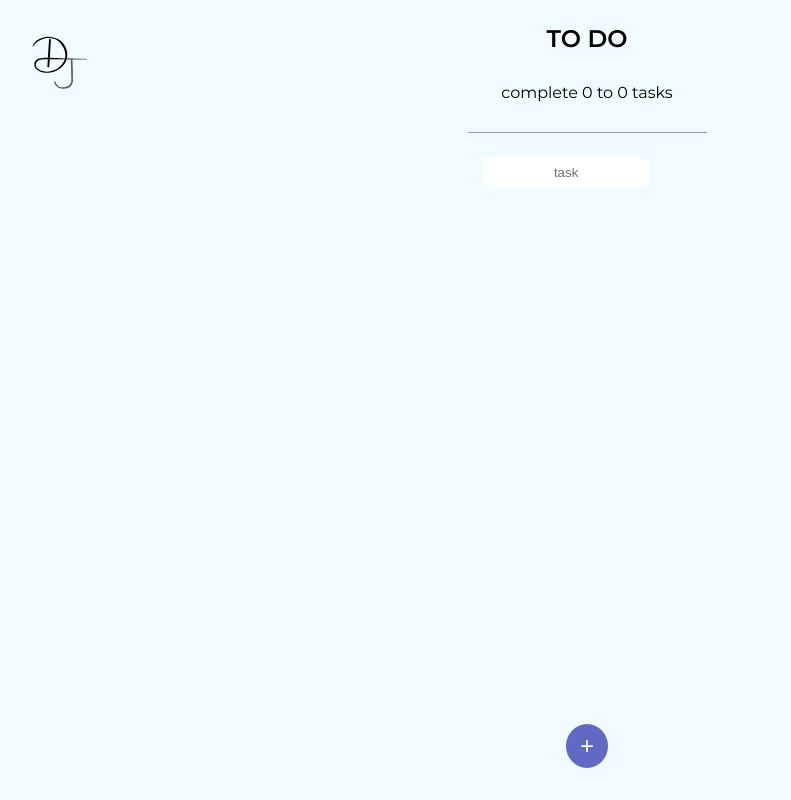
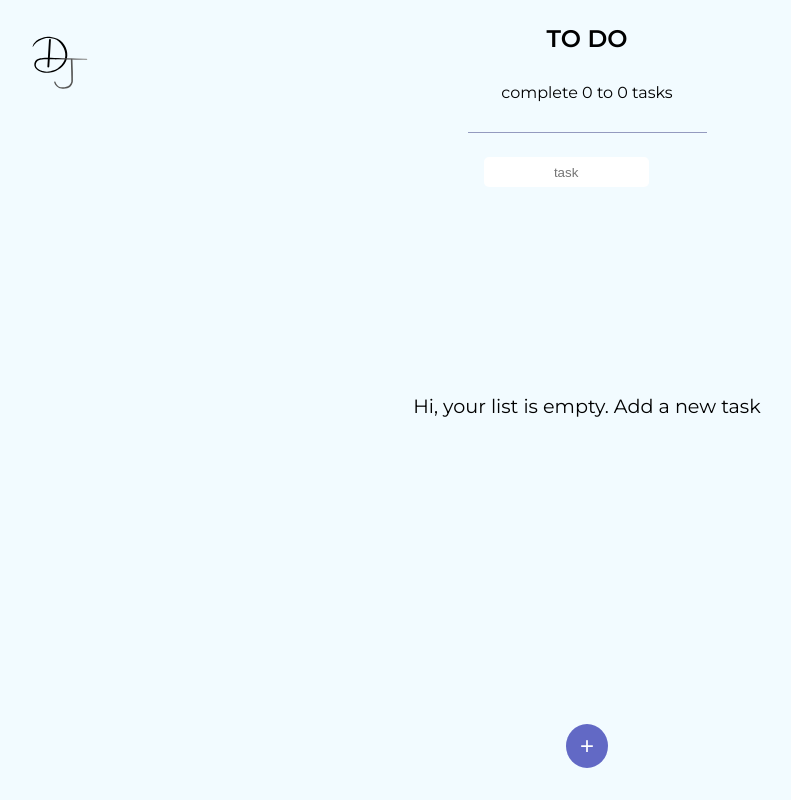
Before and after one commit to DannyJacome30/to-do-app, a React (Create React App) app: page / in a window 1280 px wide. Shown: the whole page, without its empty margins (53-844 px from the left). Built offline with nearby package versions, Linux system fonts and the light colour scheme.

Commit message:
Arregla empty search results con render props. Se modifica app.js, el componente To do list y se crea el componente to do empty search result

```diff
--- a/src/components/App/App.js
+++ b/src/components/App/App.js
@@ -10,6 +10,7 @@ import { ToDoForm } from '../ToDoForm/index.js';
 import { ToDoError } from '../ToDoError/index.js';
 import { ToDoLoading } from '../ToDoLoading/index.js';
 import { ToDoEmpty } from '../ToDoEmpty/index.js';
+import { ToDoEmptySearchResult } from '../ToDoEmptySearchResult/index.js';
 import { ToDoHeader } from '../ToDoHeader/index.js';
 
 
@@ -43,9 +44,11 @@ function App() {
         error={error}
         loading = {loading}
         searchedTodos={searchedTodos}
+        totalToDos = {totalToDos}
         onError = {()=><ToDoError/>}
         onLoading = {()=><ToDoLoading/>}
         onEmpty = {()=><ToDoEmpty/>}
+        onEmptySearchResults = {() => <ToDoEmptySearchResult searchValue={searchValue} /> }
         render = {todo => (
           <ToDoItem
             key={todo.text}
--- /dev/null
+++ b/src/components/ToDoEmptySearchResult/ToDoEmptySearchResult.css
@@ -0,0 +1,9 @@
+.text__empty-search-results{
+    display: flex;
+    justify-content: center;
+    text-align: center;
+    font-size: larger;
+    font-weight: medium;
+    height: 50vh;
+    align-items: center;
+}
--- /dev/null
+++ b/src/components/ToDoEmptySearchResult/index.js
@@ -0,0 +1,10 @@
+import React from "react";
+import './ToDoEmptySearchResult.css'
+
+function ToDoEmptySearchResult({searchValue}){
+    return(
+        <p className="text__empty-search-results">Sorry, We couldn't find any results to "{searchValue}" </p>
+    )
+}
+
+export {ToDoEmptySearchResult}
--- a/src/components/ToDoList/index.js
+++ b/src/components/ToDoList/index.js
@@ -7,8 +7,8 @@ function ToDoList(props){
         <section className="list__container">
             {props.error && props.onError()}
             {props.loading && props.onLoading()}
-            {(!props.loading && !props.searchedTodos.length) && props.onEmpty}
-
+            {(!props.loading && !props.totalToDos) && props.onEmpty()}
+            {(!!props.totalToDos && !props.searchedTodos.length) && props.onEmptySearchResults()}
             <ul className="list-items">
                 {props.searchedTodos.map(props.render)}
             </ul>
```
